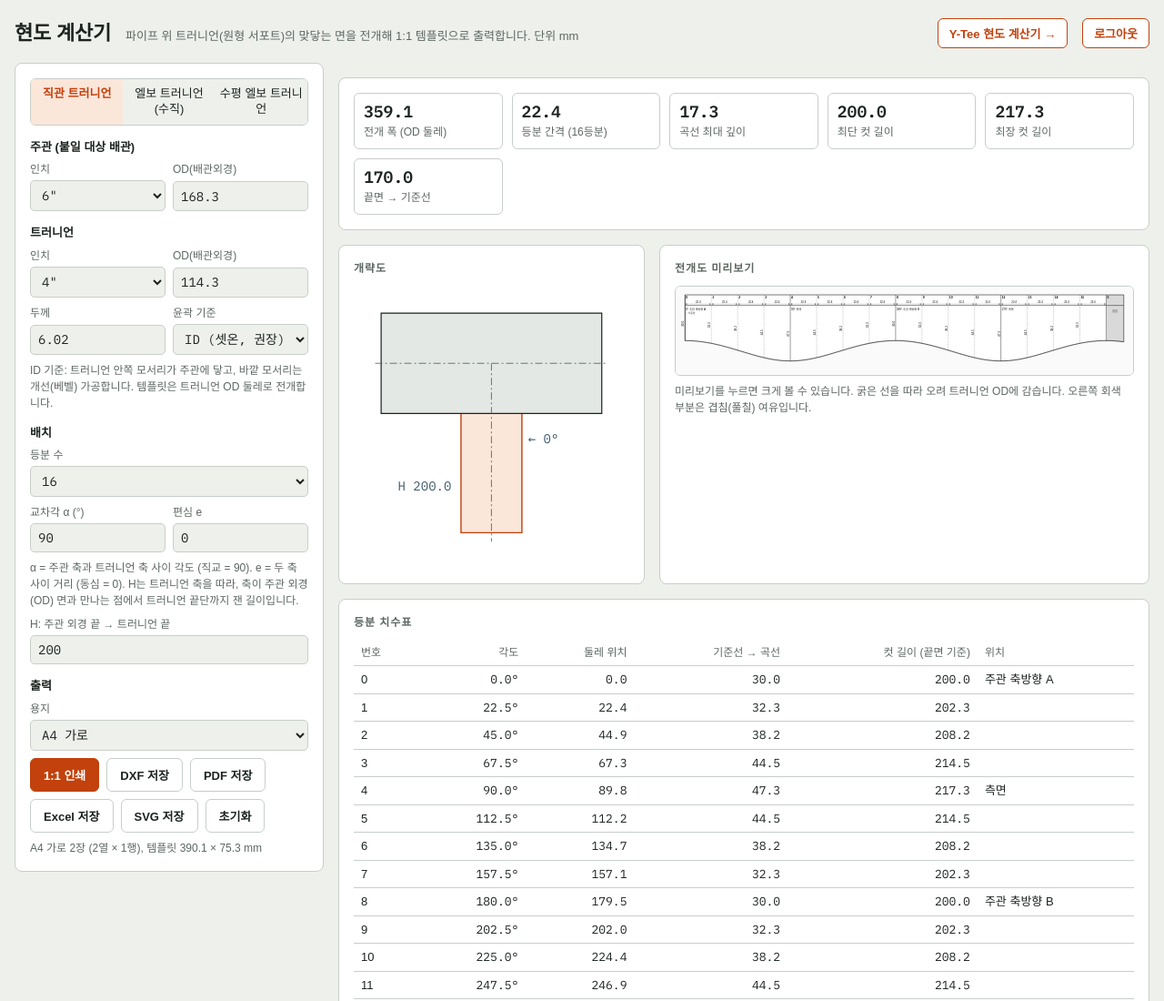
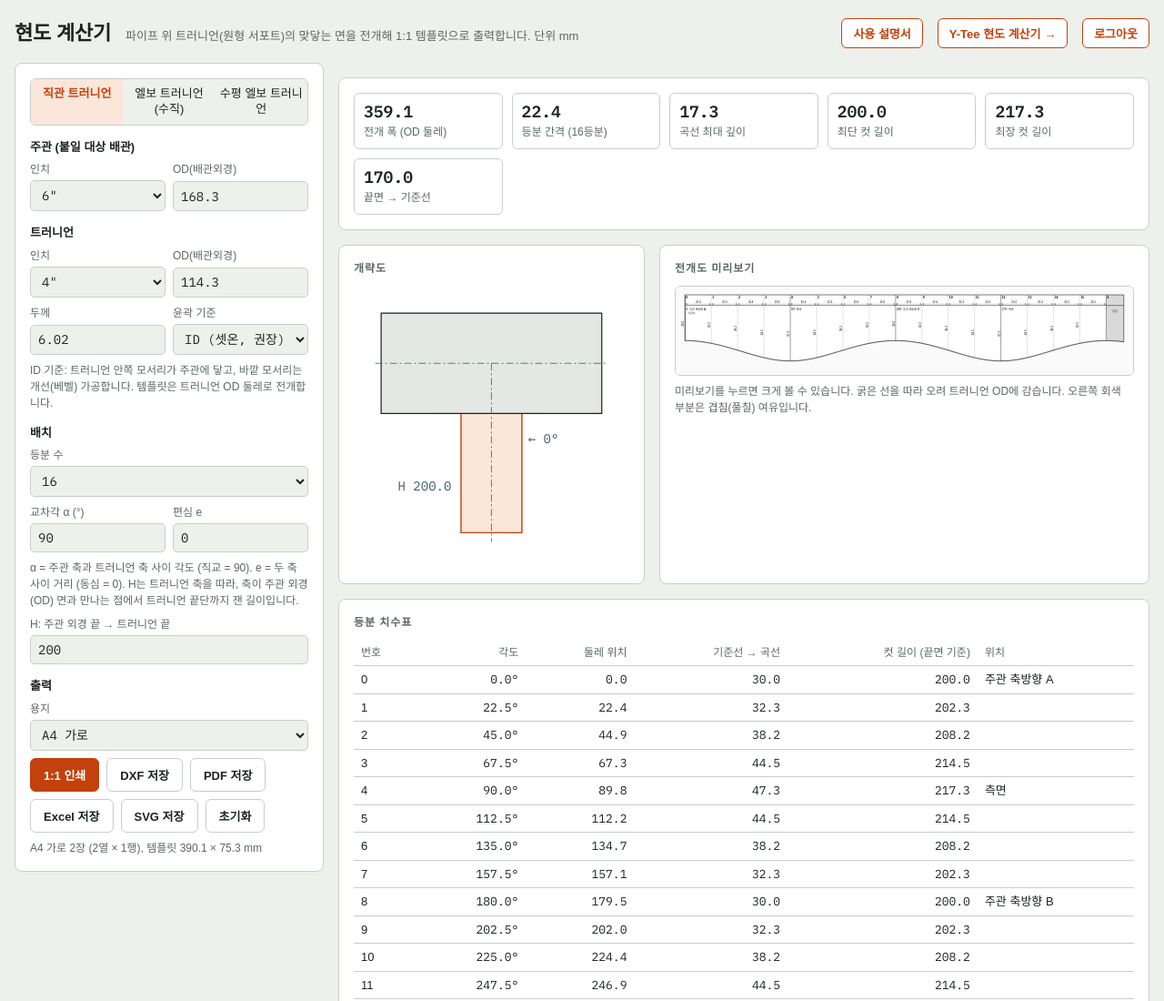
Before and after one commit to futura88-cpu/hyundo-calculator, a website: page private/trunnion-template.html in a window 1280 px wide. Shown: the top 1100 px of the page at 91% size. Drawn offline with Linux system fonts and the light colour scheme; a web font is replaced by a local one.

Commit message:
Add manual link to calculator headers
Co-Authored-By: Claude Sonnet 5.5 <noreply@anthropic.com>

```diff
--- a/private/trunnion-template.html
+++ b/private/trunnion-template.html
@@ -190,6 +190,7 @@ td.l, th.l { text-align: left; font-family: var(--f-body); }
   <header class="top">
     <h1>현도 계산기</h1>
     <span class="sub">파이프 위 트러니언(원형 서포트)의 맞닿는 면을 전개해 1:1 템플릿으로 출력합니다. 단위 mm</span>
+    <a class="xlink" href="manual.html">사용 설명서</a>
     <a class="xlink" href="y-tee.html">Y-Tee 현도 계산기 →</a>
     <a class="xlink" href="#" id="logout">로그아웃</a>
   </header>
```
Also changed, not shown: private/y-tee.html (+1 -0 lines).
